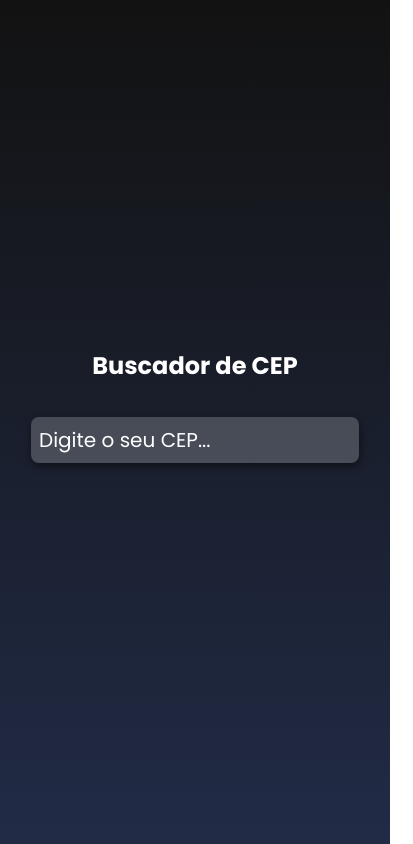
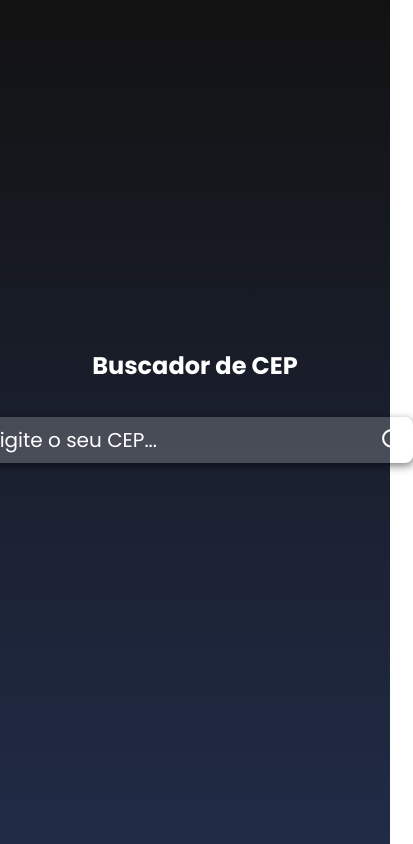
Before and after one commit to Bruno-CLM/Buscador_CEP, a React (Create React App) app: page / in a window 390 px wide. Shown: the whole page, 413 px wide, since content can reach past the window. Built offline with nearby package versions, Linux system fonts and the light colour scheme.

Commit message:
Alteração no css

```diff
--- a/src/style.css
+++ b/src/style.css
@@ -81,8 +81,8 @@
 }
 
 @media (max-width: 620px) {
-    .container{
-       overflow: hidden;
+    body{
+        overflow: hidden;
     }
     .title{
         font-size: 1.5rem;
@@ -94,7 +94,6 @@
         font-size: 0.8rem;
     }
     .containerInput {
-        width: 80%;
         padding: 0.5rem;
     }
     .main{
```
